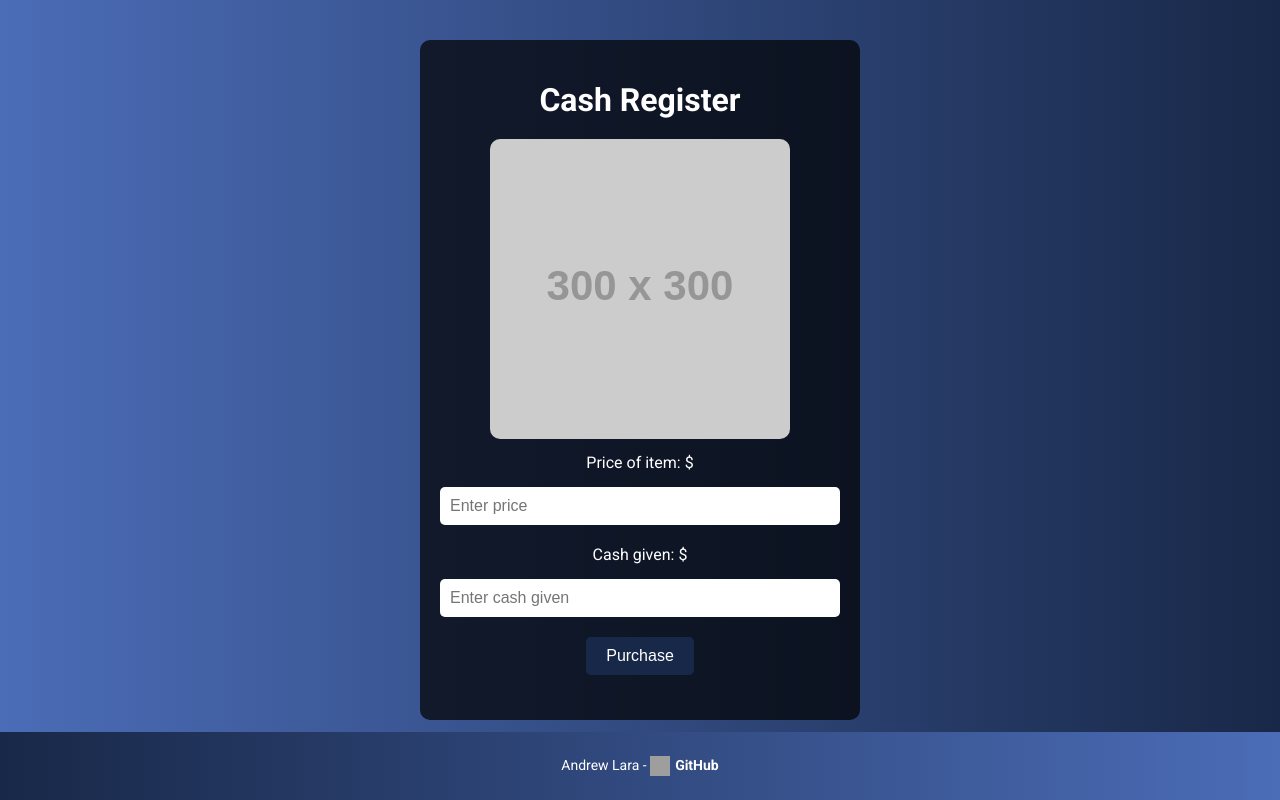
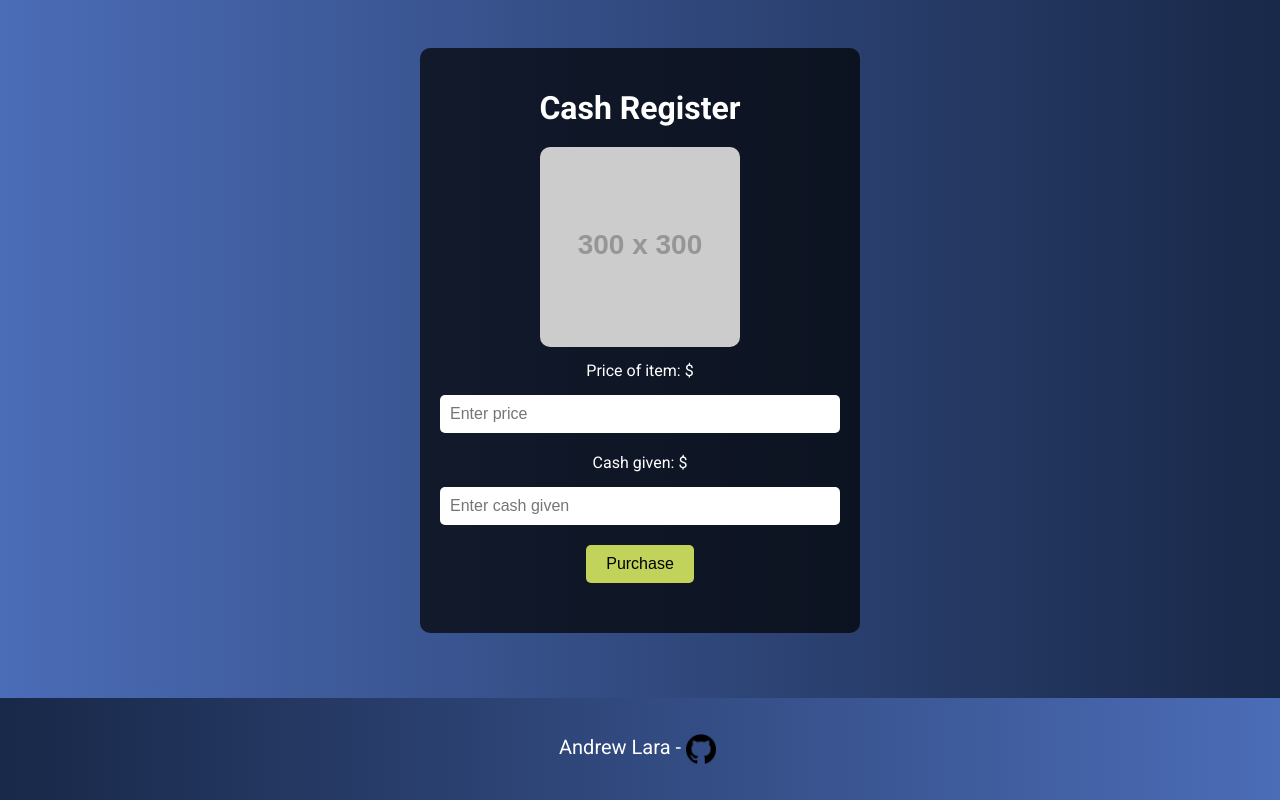
Before and after one commit to laraandrew/fcc-cash-register, a plain HTML site: page index.html in a window 1280 px wide. Drawn offline with Linux system fonts and the light colour scheme; grey boxes are pictures that could not be loaded; placeholder pictures from the web are drawn by us.

Commit message:
added logo, going to add small transforms and clean up UI

```diff
--- a/index.html
+++ b/index.html
@@ -22,7 +22,7 @@
     <div id="change-due"></div>
   </div>
   <div class="footer">
-    <p>Andrew Lara - <a href="https://github.com/laraandrew" target="_blank"><img src="https://github.githubassets.com/images/modules/logos_page/GitHub-Mark.png" alt="GitHub" class="github-logo">GitHub</a></p>
+    <p>Andrew Lara - <a href="https://github.com/laraandrew" target="_blank"><img src="github-logo.ico" alt="GitHub" class="github-logo"></a></p>
   </div>
   <script src="script.js"></script>
 </body>
--- a/script.js
+++ b/script.js
@@ -17,11 +17,23 @@ let cid = [
   ["ONE HUNDRED", 100]
 ];
 
+const currencyUnits = [
+    ["ONE HUNDRED", 100],
+    ["TWENTY", 20],
+    ["TEN", 10],
+    ["FIVE", 5],
+    ["ONE", 1],
+    ["QUARTER", 0.25],
+    ["DIME", 0.1],
+    ["NICKEL", 0.05],
+    ["PENNY", 0.01]
+  ];
+
 // Event listener for purchase button
 purchaseBtn.addEventListener('click', () => {
   const price = parseFloat(priceInput.value);
   const cash = parseFloat(cashInput.value);
-  if (isNaN(price) || isNaN(cash)) {
+  if (isNaN(price) || isNaN(cash)) { // handle invalid inputs
     alert('Please enter valid amounts for price and cash given.');
     return;
   }
@@ -33,22 +45,11 @@ purchaseBtn.addEventListener('click', () => {
 
 // Function to check cash register and calculate change
 function checkCashRegister(price, cash, cid) {
-  const currencyUnits = [
-    ["ONE HUNDRED", 100],
-    ["TWENTY", 20],
-    ["TEN", 10],
-    ["FIVE", 5],
-    ["ONE", 1],
-    ["QUARTER", 0.25],
-    ["DIME", 0.1],
-    ["NICKEL", 0.05],
-    ["PENNY", 0.01]
-  ];
 
   let change = cash - price;
   let totalCid = cid.reduce((sum, [unit, amount]) => sum + amount, 0).toFixed(2);
 
-  if (change > totalCid) {
+  if (change > totalCid) { // required change to the customer is greater than cash in drawer
     return "Status: INSUFFICIENT_FUNDS";
   } else if (change.toFixed(2) === totalCid) {
     return "Status: CLOSED";
@@ -56,7 +57,7 @@ function checkCashRegister(price, cash, cid) {
 
   let changeArr = [];
 
-  for (let [unit, value] of currencyUnits) {
+  for (let [unit, value] of currencyUnits) { // sufficient change to give back to the customer
     let amount = 0;
     while (change >= value && cid.find(c => c[0] === unit)[1] >= value) {
       change -= value;
--- a/styles.css
+++ b/styles.css
@@ -5,11 +5,11 @@ body {
     display: flex;
     flex-direction: column;
     align-items: center;
-    min-height: 100vh;
-    margin: 0;
+    /* min-height: 100vh;
+    margin: 0; */
     padding: 20px;
     transition: background 0.5s;
-    box-sizing: border-box;
+    /* box-sizing: border-box; */
   }
 
   .container {
@@ -53,14 +53,15 @@ body {
     border-radius: 5px;
     border: none;
     font-size: 16px;
-    background: #182848;
-    color: #fff;
+    background: #c1d35a;
+    color: #000000;
     cursor: pointer;
-    transition: background 0.3s;
+    transition: background 0.3s, transform 0.2s;
   }
 
   button:hover {
-    background: #4b6cb7;
+    background: #289f3e;
+    transform: scale(1.1);
   }
 
   #change-due {
@@ -80,21 +81,17 @@ body {
   }
 
   .image-container img {
-    max-width: 100%;
+    max-width: 50%;
     border-radius: 10px;
-    transition: transform 0.3s;
   }
 
-  .image-container img:hover {
-    transform: scale(1.1);
-  }
 
   .footer {
     width: 100%;
     text-align: center;
-    padding: 10px 0;
+    padding: 1rem 0;
     background: linear-gradient(90deg, #182848, #4b6cb7);
-    font-size: 14px;
+    font-size: 20px;
     bottom: 0;
     position: fixed;
   }
@@ -105,13 +102,14 @@ body {
     font-weight: bold;
   }
 
-  .footer a:hover {
-    text-decoration: underline;
+  .github-logo {
+    width: 30px;
+    height: 30px;
+    vertical-align: middle;
+    margin-right: 5px;
+    transition: transform 0.5s;
   }
 
-  .github-logo {
-    width: 20px;
-    height: 20px;
-    vertical-align: middle;
-    margin-right: 5px;
+  .github-logo:hover {
+    transform: scale(1.2);
   }
```
Also changed, not shown: github-logo.ico (added).
